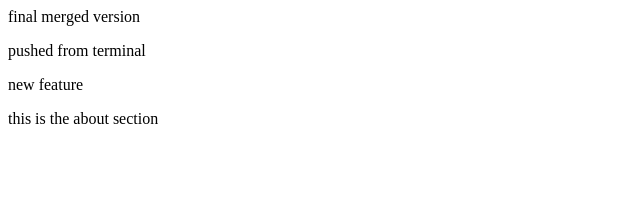
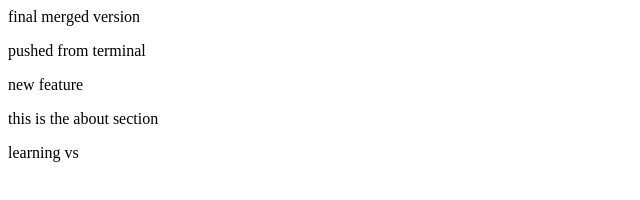
Before and after one commit to pikasharma/git-practice, a plain HTML site: page index.html in a window 1280 px wide. Shown: the full height of the page, 0-640 px from the left. Drawn offline with Linux system fonts and the light colour scheme.

Commit message:
add VS Code learning line

```diff
--- a/index.html
+++ b/index.html
@@ -2,3 +2,4 @@
 <p>pushed from terminal</p>
 <p>new feature</p>
 <p>this is the about section</p>
+<p>learning vs</p>
```
